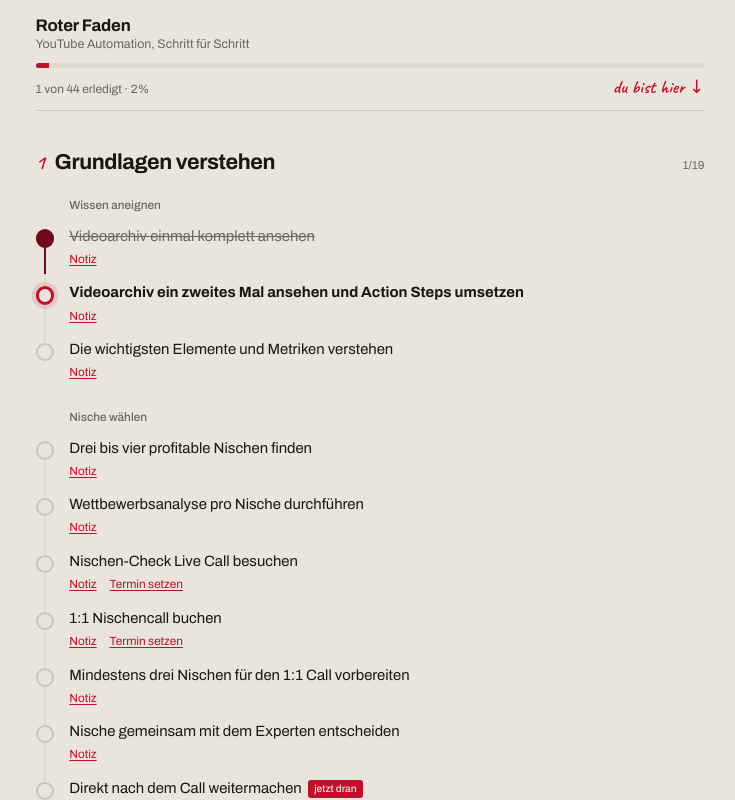
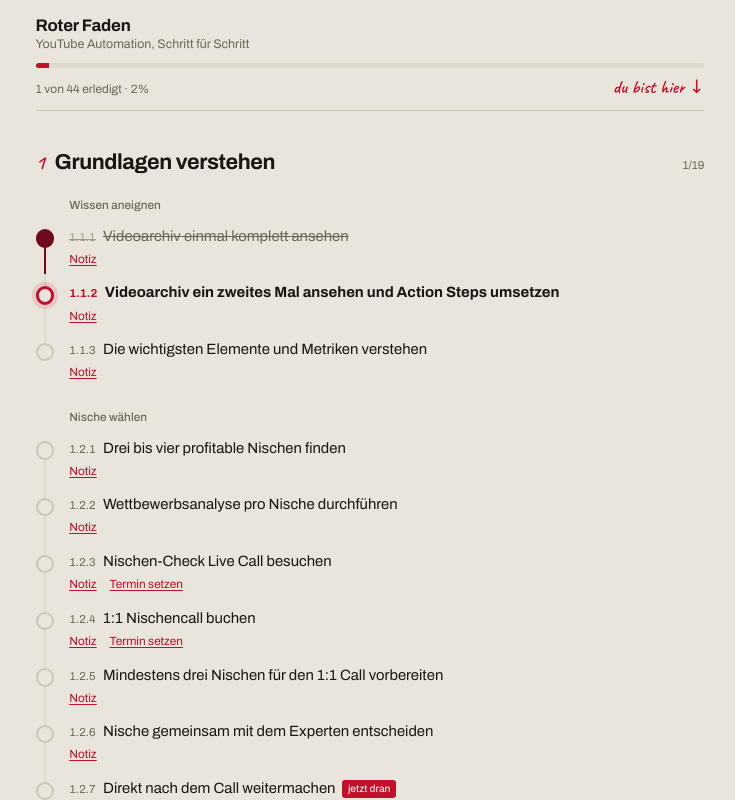
Before and after one commit to fabianalpfit-ui/roter-faden, a plain HTML site: page index.html in a window 1280 px wide. Both pictures are taken after a click on the button 314 px from the left and 238 px from the top of the page. Shown: the top 800 px of the page, without its empty margins (270-1005 px from the left). Drawn offline with Linux system fonts and the light colour scheme.

Commit message:
Add files via upload

```diff
--- a/index.html
+++ b/index.html
@@ -65,6 +65,11 @@ h1{font-size:1.05rem;font-weight:700;letter-spacing:-.01em;margin:0}
       padding:0;text-align:left;color:var(--ink);font-family:inherit;width:100%}
 .item.done .text{color:var(--ink-soft);text-decoration:line-through}
 .item.now .text{font-weight:700}
+
+.num{font-size:.72rem;color:var(--ink-soft);font-variant-numeric:tabular-nums;
+     letter-spacing:.01em;margin-right:.45rem}
+.item.done .num{opacity:.6}
+.item.now .num{color:var(--thread);font-weight:700}
 
 .tag{display:inline-block;font-size:.64rem;font-weight:500;padding:.08rem .38rem;border-radius:3px;
      margin-left:.4rem;background:var(--linen-2);color:var(--ink-soft);vertical-align:middle}
@@ -263,7 +268,7 @@ function render(){
 
         const txt = document.createElement("button");
         txt.className = "text";
-        txt.innerHTML = item.t
+        txt.innerHTML = '<span class="num">'+item.id+'</span>' + item.t
           + (item.who ? '<span class="tag">'+item.who+'</span>' : "")
           + (item.flag ? '<span class="tag flag">jetzt dran</span>' : "");
         txt.onclick = () => { state.done[item.id] = !isDone; save(); render(); };
--- a/sw.js
+++ b/sw.js
@@ -1,7 +1,7 @@
 // Roter Faden — Service Worker
 // WICHTIG: Nach jeder Aenderung an index.html die Versionsnummer erhoehen,
 // sonst sehen bereits installierte Geraete die alte Fassung weiter.
-const CACHE = "roter-faden-v1";
+const CACHE = "roter-faden-v2";
 const FILES = ["./", "./index.html", "./manifest.webmanifest", "./icon.svg"];
 
 self.addEventListener("install", (e) => {
```
